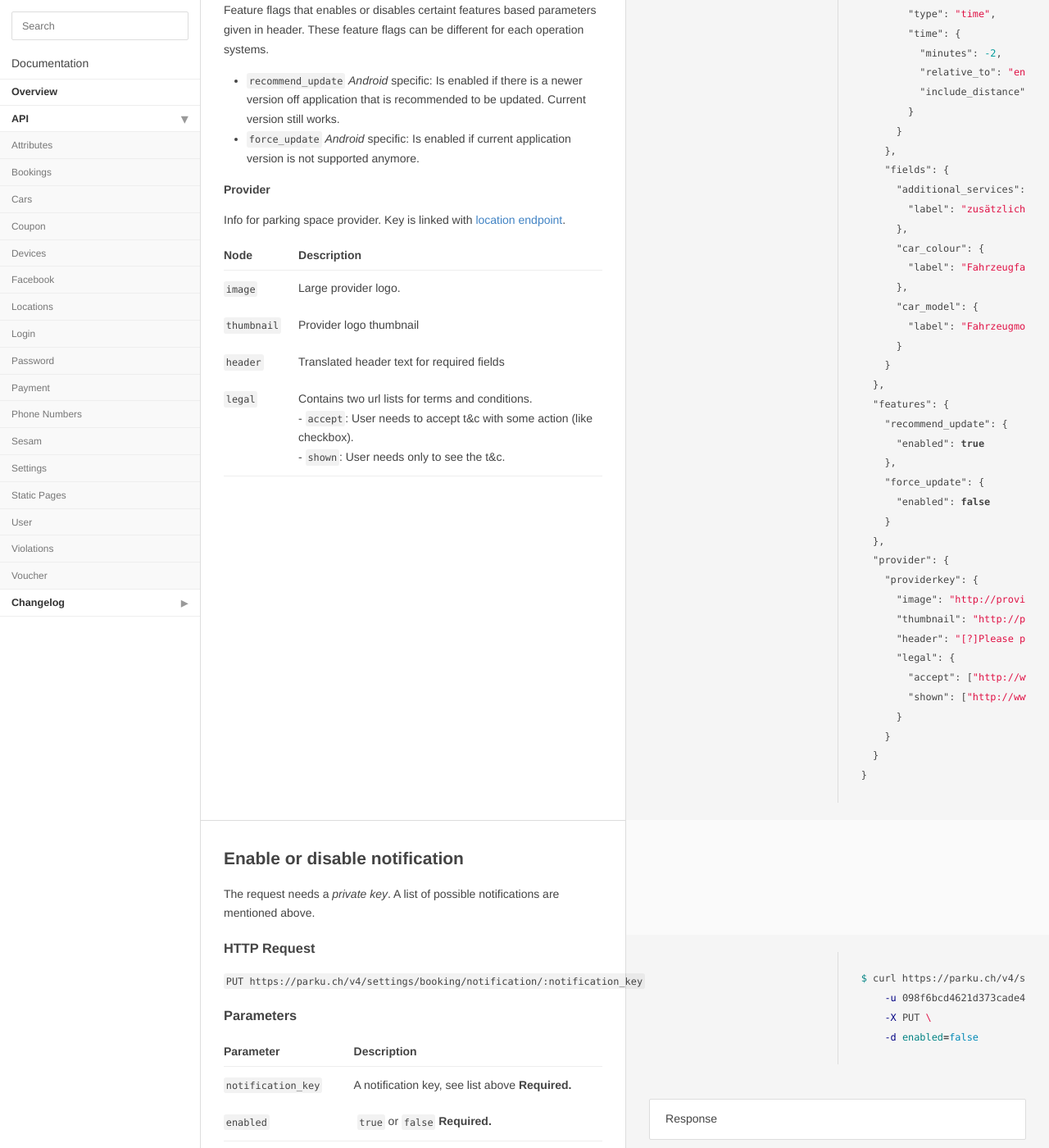
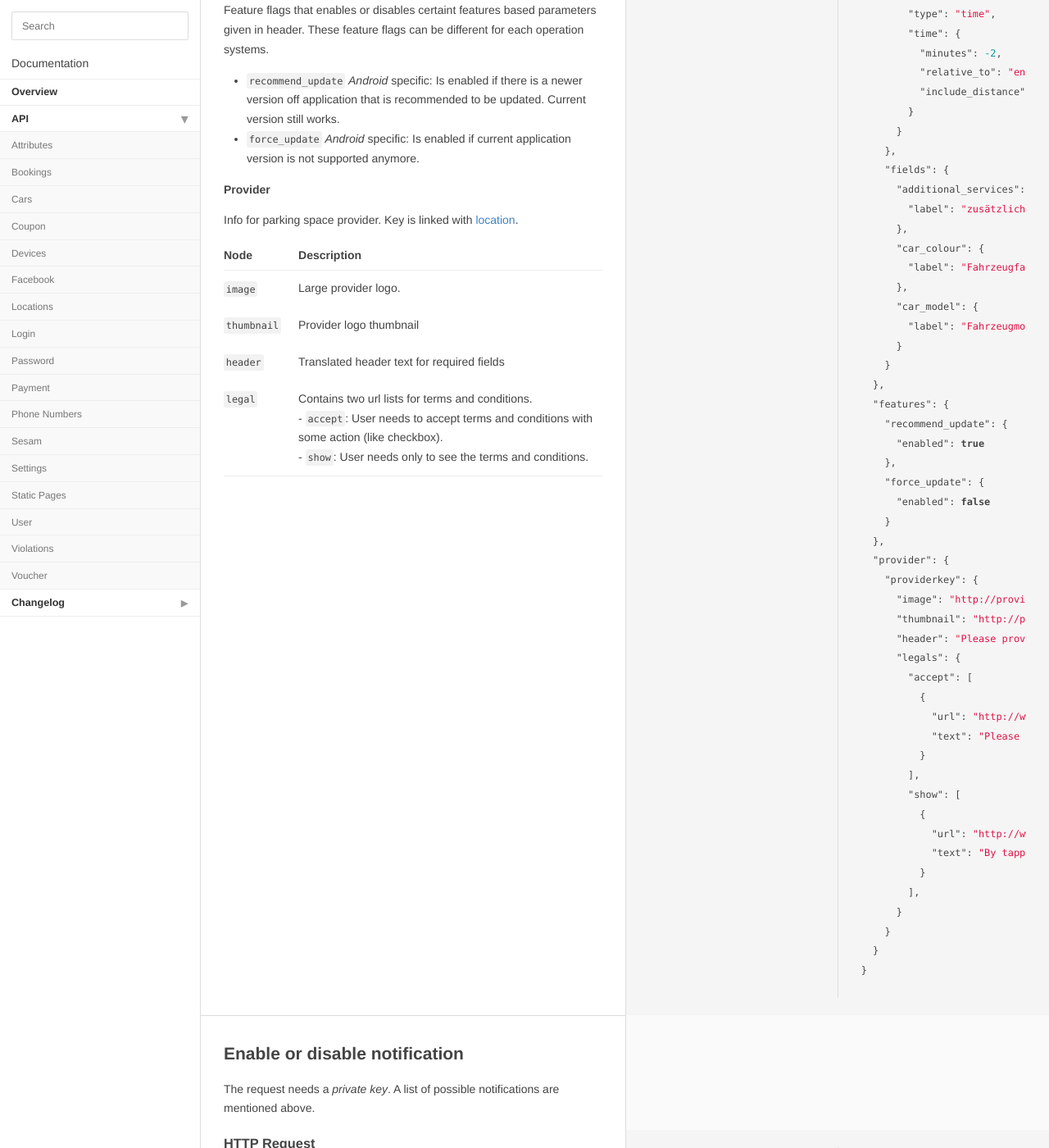
Before and after one commit to parku/docs, a Jekyll site: the page built from api/settings.md, in a window 1280 px wide and 1400 px high, scrolled down 2012 px. Shown: the whole window at 82% size. Built offline with Jekyll 4.4.1, drawn with Linux system fonts in a browser that asks for light colours; Markdown is read by kramdown in place of the engine named in the settings.

Commit message:
DEV-357 PR fixes

```diff
--- a/api/settings.md
+++ b/api/settings.md
@@ -112,10 +112,20 @@ Status: 200 OK
     "providerkey": {
       "image": "http://provider/image.png",
       "thumbnail": "http://provider/thumbnail.png",
-      "header": "[?]Please provide the data necessary for booking the parking spaces.",
-      "legal": {
-        "accept": ["http://www.provider.com/terms_and_conditions.html"],
-        "shown": ["http://www.provider.com/terms_and_conditions_info.html"]
+      "header": "Please provide the data necessary for booking the parking spaces.",
+      "legals": {
+        "accept": [
+          {
+            "url": "http://www.provider.com/terms_and_conditions.html",
+            "text": "Please accept the parking providers' %TERMS_LINK%.",
+          }
+        ],
+        "show": [
+          {
+            "url": "http://www.provider.com/terms_and_conditions_info.html",
+            "text": "By tapping 'Pay Now' you hereby acknowledge and agree the %TERMS_LINK% of parking space provider",
+          }
+        ],
       }
     }
   }
@@ -193,14 +203,14 @@ recommended to be updated. Current version still works.
 
 #### Provider
 
-Info for parking space provider. Key is linked with [location endpoint](/api/locations).
+Info for parking space provider. Key is linked with [location](/api/locations).
 
  Node       | Description
 ---         | ---
 `image`     | Large provider logo.
 `thumbnail` | Provider logo thumbnail
 `header`    | Translated header text for required fields
-`legal`     | Contains two url lists for terms and conditions. <br>- `accept`: User needs to accept t&c with some action (like checkbox).  <br>- `shown`: User needs only to see the t&c.
+`legal`     | Contains two url lists for terms and conditions. <br>- `accept`: User needs to accept terms and conditions with some action (like checkbox).  <br>- `show`: User needs only to see the terms and conditions.
 
 
 ## Enable or disable notification
```
Also changed, not shown: api/locations.md (+1 -1 lines).
